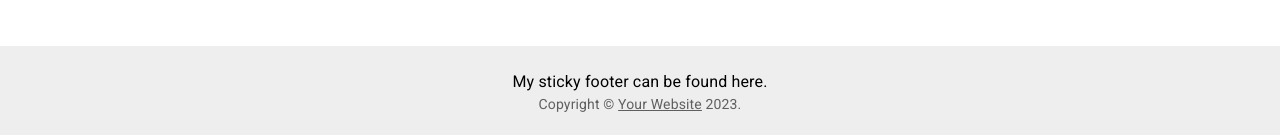
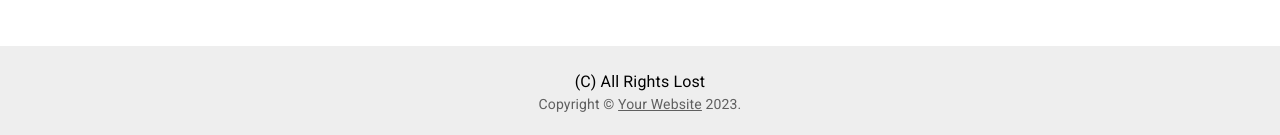
Before and after one commit to gamblerLt/pizza-3, a React (Create React App) app in the folder pizza-ui/: page / in a window 1280 px wide. Shown: the part 662-797 px from the top of the page. Built offline with nearby package versions, Linux system fonts and the light colour scheme.

Commit message:
Footer mod

```diff
--- a/pizza-ui/src/components/footer/Footer.js
+++ b/pizza-ui/src/components/footer/Footer.js
@@ -30,7 +30,7 @@ const Footer = () => {
         >
             <Container maxWidth="sm">
                 <Typography variant="body1" align="center">
-                    My sticky footer can be found here.
+                   (C) All Rights Lost
                 </Typography>
                 <Copyright />
             </Container>
```
